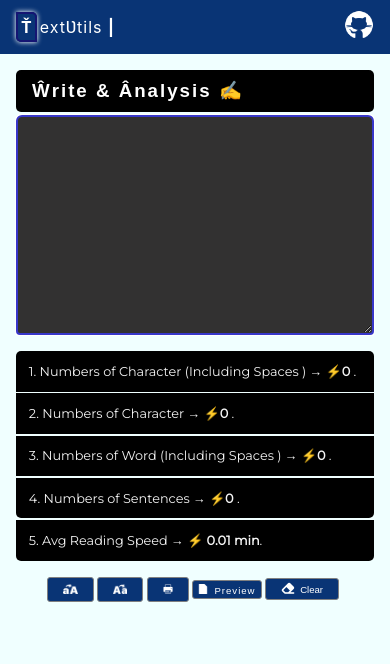
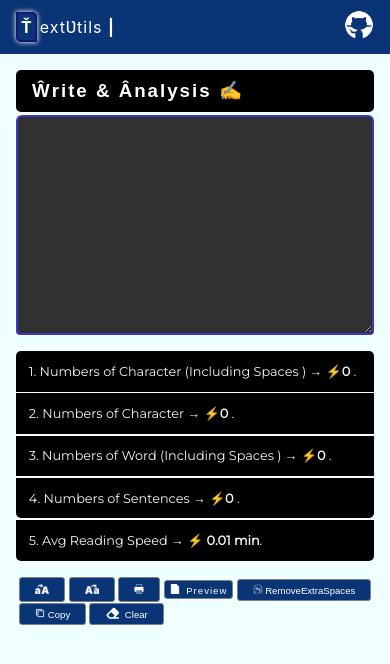
Before and after one commit to rounakkumar001/text-utils, a React (Create React App) app: page / in a window 390 px wide. Shown: the top 664 px of the page. Built offline with nearby package versions, Linux system fonts and the light colour scheme; a web font is replaced by a local one.

Commit message:
In this commit, added some advance feature in textutils app done...!

```diff
--- a/src/App.css
+++ b/src/App.css
@@ -70,16 +70,13 @@ body{
 .Primary-btn{
     background: #093475;
     margin-left: .2rem;
-    margin-top: 1rem;
+    /* margin-top: 1rem; */
     border: 1px solid gray;
     border-radius: 3px;
     padding: 4px 15px;
     cursor: pointer;
 }
 
-.btn-1{
-    margin-left: 2rem;
-}
 
 .Primary-btn:hover{
     background:#022a65;
@@ -91,6 +88,9 @@ body{
     filter:  brightness(0) invert(1);
 }
 
+.btn-group{
+    margin: 1rem 2rem;
+}
 
 @media screen and (max-width : 426px){
     .logo{
@@ -109,20 +109,10 @@ body{
         height: 10px;
 
     }
+    .btn-group{
+        margin: 1rem 1rem;
+    }
 
-    .btn-1{
-        margin-left: 1rem;
-    }
-}
-
-
-.toggler{
-    position: relative;
-    width: 40px;
-    height: 15px;
-    border-radius: 10px;
-    background-color: white;
-    cursor: pointer;
 
 }
 
@@ -132,9 +122,5 @@ body{
 
 
 
+
 /* ..............................  */
-.right-head{
-    display: flex;
-    align-items: center;
-    justify-content: space-evenly;
-}
--- a/src/components/textbox.js
+++ b/src/components/textbox.js
@@ -4,6 +4,9 @@ import LtU from "../img/ltu.png"
 import UtL from "../img/UtL.png"
 import pvpng from "../img/previewicon.png"
 import Print from "../img/print.png"
+import Copy from "../img/copy.png"
+import Remove from "../img/remove.png"
+
 
 
 
@@ -32,7 +35,17 @@ export default function Textbox() {
         setText("");
     }
 
+    const copyText = () => {
+        var Text = document.getElementById("contantBox");
+        Text.select();
+        navigator.clipboard.writeText(Text.value);
+    }
 
+
+    const RemoveExtraSpaces = () => {
+        let newText = text.split(/[ ]+/);
+        setText(newText.join(" "))
+    }
 
     return (
 
@@ -70,7 +83,7 @@ export default function Textbox() {
                 <button onClick={() => {
                     const prmptValue = window.confirm("Have you Finished The work ?")
 
-               if(prmptValue === true){
+                    if (prmptValue === true) {
                         console.log(prmptValue);
                         const txtContant = text;
                         const bodyPrint = document.body.innerHTML;
@@ -86,14 +99,19 @@ export default function Textbox() {
 
 
                 <button className='Primary-btn btn-spl' onClick={() => {
-                if(text !== ""){
+                    if (text !== "") {
                         const ModelBox = document.getElementById('modelBox')
                         ModelBox.classList.add('show');
                     }
-                else{
+                    else {
                         alert("Please Write some contant then contant Previwe will be displayed !")
                     }
                 }}><img src={pvpng} alt="" /> <span id='Previews'>Preview</span></button>
+
+
+                <button onClick={RemoveExtraSpaces} className='Primary-btn btn-txt'> <img src={Remove} alt="" /> RemoveExtraSpaces</button>
+
+                <button onClick={copyText} className='Primary-btn btn-txt'> <img src={Copy} alt="" /> Copy</button>
 
                 <button onClick={clear} className='Primary-btn btn-txt'><i className="fa-solid fa-eraser"></i>Clear</button>
 
--- a/src/form.css
+++ b/src/form.css
@@ -74,7 +74,7 @@
 /*-------------popUp Design------------------------*/
 .model-container{
     width: 100%;
-    min-height: 100%;
+    height: 110%;
     background-color: rgba(0, 0, 0, 0.6);
     display: none;
     position:absolute;
@@ -157,7 +157,7 @@
 
     .model{
         width: 88%;
-        max-height: 80vh;
+        height: 100vh;
         overflow-y: scroll;
         background-color: white;
         padding: 2rem ;
@@ -170,10 +170,7 @@
     }
 
     .btn-group{
-        display: flex;
-        flex-direction: row;
-        align-items: center;
-        justify-content: center;
+
         width: 95%;
 
     }
@@ -192,6 +189,9 @@
         font-family:Arial, Helvetica, sans-serif;
         letter-spacing: 1px;
     }
+    .model-container{
+        height: 100%;
+    }
 
 
 }
```
Also changed, not shown: src/img/copy.png (added), src/img/remove.png (added). Lines whose indentation alone changed are shown as unchanged.
